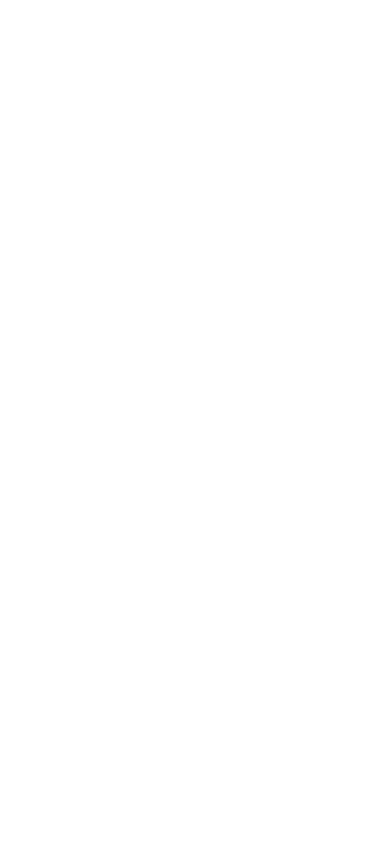
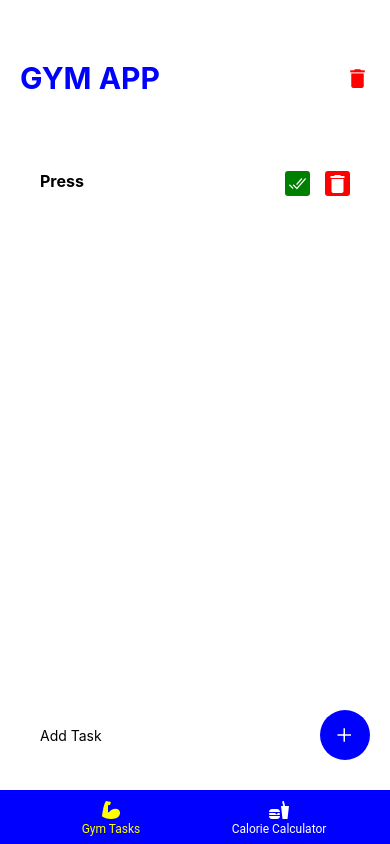
Before and after one commit to NyX1337/GymApp, a React Native app: screen / in a window 390 px wide. Built offline with nearby package versions, Linux system fonts and the light colour scheme.

Commit message:
added gym tasks and calorie calculator to the project

```diff
--- a/App.tsx
+++ b/App.tsx
@@ -1,8 +1,9 @@
 import * as React from 'react'
 import { MaterialCommunityIcons } from '@expo/vector-icons'
 import { Ionicons } from '@expo/vector-icons'
-import { createBottomTabNavigator } from '@react-navigation/bottom-tabs'
+import { createMaterialBottomTabNavigator } from '@react-navigation/material-bottom-tabs'
 import { NavigationContainer } from '@react-navigation/native'
+
 import {
   StyleSheet,
   View,
@@ -15,13 +16,38 @@
 import GymScreen from './components/GymScreen'
 import CalorieScreen from './components/CalorieScreen'
 
-const GymNav = createBottomTabNavigator()
+const GymNav = createMaterialBottomTabNavigator()
 
 export default function App() {
   return (
     <NavigationContainer>
-      <GymNav.Screen name='GymScreen' component={GymScreen} />
-      <GymNav.Screen name='CalorieScreen' component={CalorieScreen} />
+      <GymNav.Navigator
+        initialRouteName='GymScreen'
+        activeColor='yellow'
+        inactiveColor='white'
+        barStyle={{ backgroundColor: 'blue' }}
+      >
+        <GymNav.Screen
+          name='GymScreen'
+          component={GymScreen}
+          options={{
+            tabBarLabel: 'Gym Tasks',
+            tabBarIcon: ({ color }) => (
+              <MaterialCommunityIcons name='arm-flex' size={24} color={color} />
+            ),
+          }}
+        />
+        <GymNav.Screen
+          name='CalorieScreen'
+          component={CalorieScreen}
+          options={{
+            tabBarLabel: 'Calorie Calculator',
+            tabBarIcon: ({ color }) => (
+              <MaterialCommunityIcons name='food' size={24} color={color} />
+            ),
+          }}
+        />
+      </GymNav.Navigator>
     </NavigationContainer>
   )
 }
--- a/package.json
+++ b/package.json
@@ -10,6 +10,7 @@
   "dependencies": {
     "@react-native-async-storage/async-storage": "^1.15.8",
     "@react-navigation/bottom-tabs": "^6.0.7",
+    "@react-navigation/material-bottom-tabs": "^6.0.7",
     "@react-navigation/native": "^6.0.4",
     "@react-navigation/native-stack": "^6.2.2",
     "@types/react-native-vector-icons": "^6.4.9",
@@ -18,6 +19,7 @@
     "react": "16.13.1",
     "react-dom": "16.13.1",
     "react-native": "https://github.com/expo/react-native/archive/sdk-42.0.0.tar.gz",
+    "react-native-paper": "^4.9.2",
     "react-native-vector-icons": "^8.1.0",
     "react-native-web": "~0.13.12"
   },
```
Also changed, not shown: 1 other file (tests, documents, lock files or other folders).
